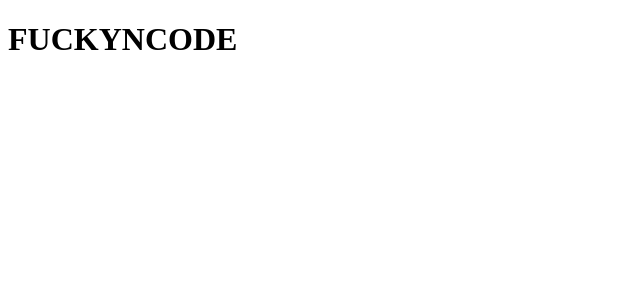
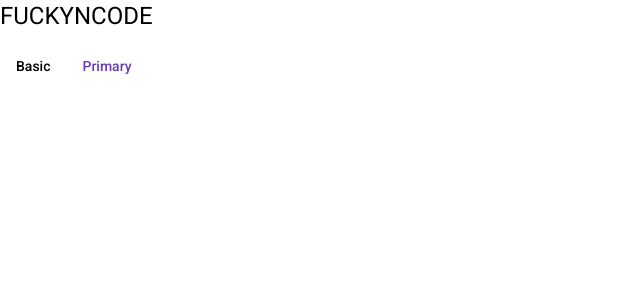
Before and after one commit to jimyhdolores/curso-angular-11-fuckyncode, an Angular app: page / in a window 1280 px wide. Shown: the top 300 px of the page, without its empty margins (0-640 px from the left). Built offline with nearby package versions, Linux system fonts and the light colour scheme.

Commit message:
se finaliza el segundo video del curso de angular 11

```diff
--- a/angular.json
+++ b/angular.json
@@ -27,7 +27,10 @@
 						"tsConfig": "tsconfig.app.json",
 						"aot": true,
 						"assets": ["src/favicon.ico", "src/assets"],
-						"styles": ["src/styles.scss"],
+						"styles": [
+							"./node_modules/@angular/material/prebuilt-themes/deeppurple-amber.css",
+							"src/styles.scss"
+						],
 						"scripts": []
 					},
 					"configurations": {
@@ -85,7 +88,10 @@
 						"tsConfig": "tsconfig.spec.json",
 						"karmaConfig": "karma.conf.js",
 						"assets": ["src/favicon.ico", "src/assets"],
-						"styles": ["src/styles.scss"],
+						"styles": [
+							"./node_modules/@angular/material/prebuilt-themes/deeppurple-amber.css",
+							"src/styles.scss"
+						],
 						"scripts": []
 					}
 				},
--- a/package.json
+++ b/package.json
@@ -12,10 +12,12 @@
 	"private": true,
 	"dependencies": {
 		"@angular/animations": "~11.0.5",
+		"@angular/cdk": "^11.0.3",
 		"@angular/common": "~11.0.5",
 		"@angular/compiler": "~11.0.5",
 		"@angular/core": "~11.0.5",
 		"@angular/forms": "~11.0.5",
+		"@angular/material": "^11.0.3",
 		"@angular/platform-browser": "~11.0.5",
 		"@angular/platform-browser-dynamic": "~11.0.5",
 		"@angular/router": "~11.0.5",
--- a/src/app/app.component.html
+++ b/src/app/app.component.html
@@ -1 +1,3 @@
 <h1>FUCKYNCODE</h1>
+<button mat-button>Basic</button>
+<button mat-button color="primary">Primary</button>
--- a/src/app/app.module.ts
+++ b/src/app/app.module.ts
@@ -2,10 +2,11 @@
 import { NgModule } from '@angular/core';
 
 import { AppComponent } from './app.component';
-
+import { BrowserAnimationsModule } from '@angular/platform-browser/animations';
+import { MatButtonModule } from '@angular/material/button';
 @NgModule({
 	declarations: [AppComponent],
-	imports: [BrowserModule],
+	imports: [BrowserModule, BrowserAnimationsModule, MatButtonModule],
 	providers: [],
 	bootstrap: [AppComponent]
 })
--- a/src/index.html
+++ b/src/index.html
@@ -6,8 +6,10 @@
   <base href="/">
   <meta name="viewport" content="width=device-width, initial-scale=1">
   <link rel="icon" type="image/x-icon" href="favicon.ico">
+  <link href="https://fonts.googleapis.com/css?family=Roboto:300,400,500&display=swap" rel="stylesheet">
+  <link href="https://fonts.googleapis.com/icon?family=Material+Icons" rel="stylesheet">
 </head>
-<body>
+<body class="mat-typography">
   <app-root></app-root>
 </body>
 </html>
--- a/src/styles.scss
+++ b/src/styles.scss
@@ -1 +1,10 @@
 /* You can add global styles to this file, and also import other style files */
+
+html,
+body {
+	height: 100%;
+}
+body {
+	margin: 0;
+	font-family: Roboto, 'Helvetica Neue', sans-serif;
+}
```
Also changed, not shown: 1 other file (tests, documents, lock files or other folders).
